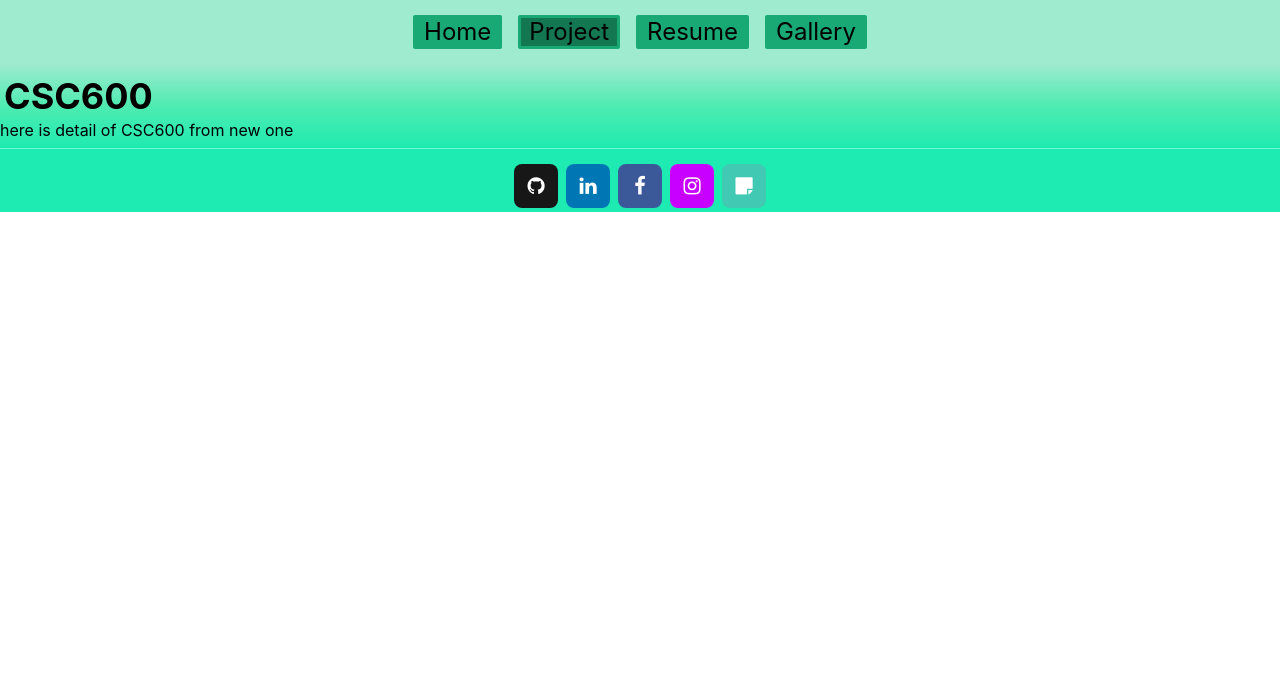
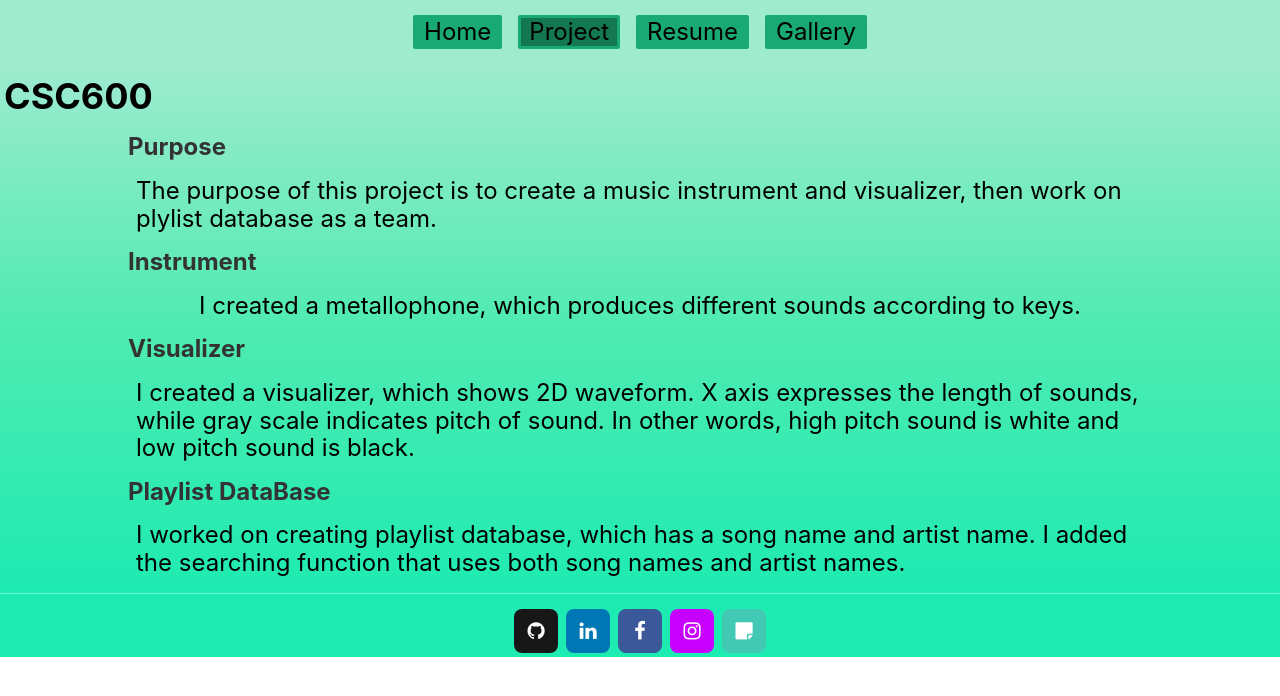
Before and after one commit to YoshimasaIwano/YoshimasaIwano-Profile, a React (Create React App) app in the folder my-app/: page /Project/CSC600 in a window 1280 px wide. Shown: the top 696 px of the page. Built offline with nearby package versions, Linux system fonts and the light colour scheme; a web font is replaced by a local one.

Commit message:
almost complete CSC600

```diff
--- a/my-app/src/component/main-contents/Gallery.tsx
+++ b/my-app/src/component/main-contents/Gallery.tsx
@@ -19,10 +19,22 @@ export function Gallery() {
 function Pictures(): JSX.Element {
     return (
         <div className='pv2 flex flex-wrap items-top justify-start'>
-            <img src={shootingStart} alt='shooting star' className='w-50'></img>
-            <img src={tsunoshima} alt='tsunoshima' className='w-50'></img>
-            <img src={nemophila} alt='nemophila' className='w-50'></img>
-            <img src={yosemiteFall} alt='yosemite fall' className='w-50'></img>
+            <div className='w-50 relative hover-bg-white-20'>
+                <img src={shootingStart} alt='shooting star' className='w-100 h-100'></img>
+                <div id='text-in-img'>night sky</div>
+            </div>
+            <div className='w-50 relative hover-bg-white-20'>
+                <img src={tsunoshima} alt='tsunoshima' className='w-100 h-100'></img>
+                <div id='text-in-img'>landscape</div>
+            </div>
+            <div className='w-50 relative hover-bg-white-20'>
+                <img src={nemophila} alt='nemophila' className='w-100 h-100'></img>
+                <div id='text-in-img'>flower</div>
+            </div>
+            <div className='w-50 relative hover-bg-white-20'>
+                <img src={yosemiteFall} alt='yosemite fall' className='w-100 h-100'></img>
+                <div id='text-in-img'>food</div>
+            </div>
         </div>
     )
 }
--- a/my-app/src/component/main-contents/Project.tsx
+++ b/my-app/src/component/main-contents/Project.tsx
@@ -33,7 +33,7 @@ const CSC317Props: ProjectProps = {
 const CSC600Props: ProjectProps = {
     name: "CSC600",
     overview: "The purpose of this course is to create a music instrument and a visualizer.",
-    tools: ["TypeScirpt","React"],
+    tools: ["TypeScirpt","React","ToneJS","SQLite"],
 }
 
 const ProjectList: Array<ProjectProps> = [
--- a/my-app/src/component/project-detail/CSC600.tsx
+++ b/my-app/src/component/project-detail/CSC600.tsx
@@ -6,8 +6,29 @@ export function CSC600() {
     return (
         <>
             <div className='tl f2 b ml1 mv1'>CSC600</div>
-            <div>
-                here is detail of CSC600 from new one
+            <div className='db ma mh1 mv3 f3 b dark-gray w-80'>Purpose</div>
+            <div className='db ma flex-row flex-nowrap justify-items-center tc w-80'>
+                <p className='tl mh2 mv2 f3'>
+                    The purpose of this project is to create a music instrument and visualizer, then work on plylist database as a team.
+                </p>
+            </div>
+            <div className='db ma mh1 mv3 f3 b dark-gray w-80'>Instrument</div>
+            <div className='db ma flex-row flex-nowrap justify-items-center tc w-80'>
+                <p className='tl mh2 mv2 f3'>
+                    I created a metallophone, which produces different sounds according to keys.
+                </p>
+            </div>
+            <div className='db ma mh1 mv3 f3 b dark-gray w-80'>Visualizer</div>
+            <div className='db ma flex-row flex-nowrap justify-items-center tc w-80'>
+                <p className='tl mh2 mv2 f3'>
+                    I created a visualizer, which shows 2D waveform. X axis expresses the length of sounds, while gray scale indicates pitch of sound. In other words, high pitch sound is white and low pitch sound is black.
+                </p>
+            </div>
+            <div className='db ma mh1 mv3 f3 b dark-gray w-80'>Playlist DataBase</div>
+            <div className='db ma flex-row flex-nowrap justify-items-center tc w-80'>
+                <p className='tl mh2 mv2 f3'>
+                    I worked on creating playlist database, which has a song name and artist name. I added the searching function that uses both song names and artist names.
+                </p>
             </div>
         </>
 
--- a/my-app/src/index.css
+++ b/my-app/src/index.css
@@ -66,3 +66,18 @@ code {
 #sns li a[href*="instagram.com"]::before      { background-color: #c800ff; content: "\f16d"; }
 #sns li a[href*="note.com"]::before           { background-color: #41c9b4; content: "\f249"; }
 /* f02d */
+
+#text-in-img {
+  position: absolute;
+  top: 50%;
+  left: 50%;
+  transform: translate(-50%, -50%);
+  -ms-transform: translate(-50%, -50%);
+  -webkit-transform: translate(-50%, -50%);
+  padding: 0;
+  margin: 0;
+  color: rgba(255, 255, 255, .9);
+  -webkit-text-stroke: 2px rgba(0, 0, 0, .9);
+  text-stroke: 2px rgba(0, 0, 0, .9);
+  font-size: 2.5rem;
+}
--- a/my-app/src/tachyons.css
+++ b/my-app/src/tachyons.css
@@ -89,7 +89,7 @@ sup { top: -0.5em; }
 /**
  * Remove the border on images inside links in IE 10.
  */
-img { border-style: none; }
+img { border-style: none; object-fit: cover;}
 /* Forms
    ========================================================================== */
 /**
```
